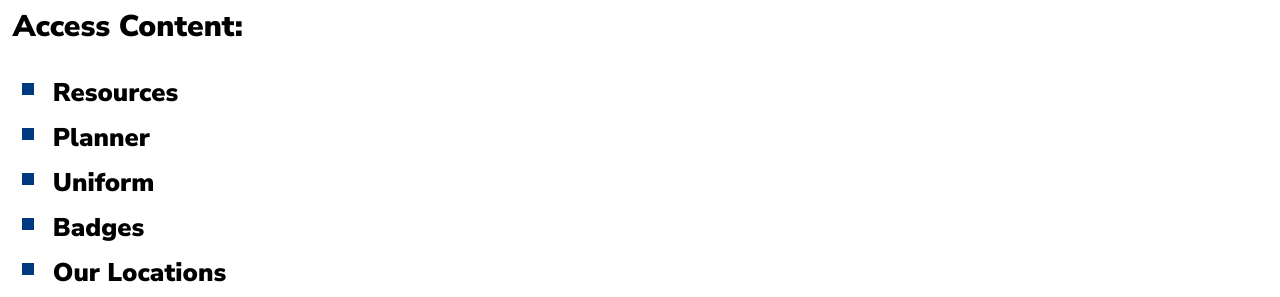
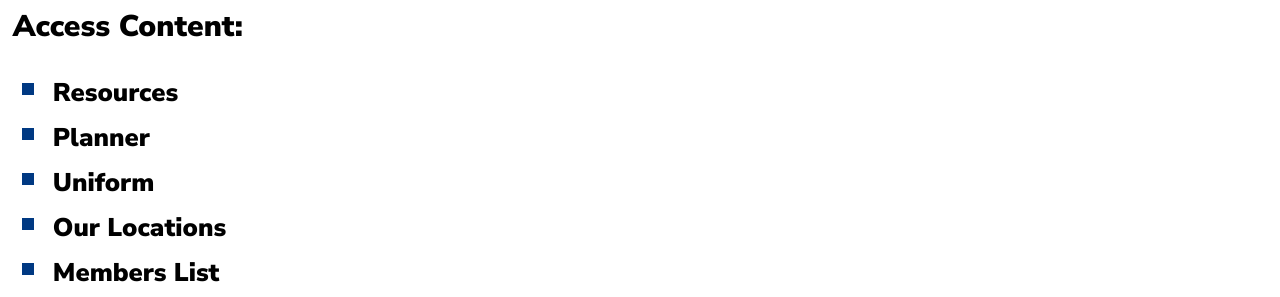
Before and after one commit to Salamander-Explorers/Website-Main, a plain HTML site: page members/home/index.html in a window 1280 px wide. Shown: the part 486-783 px from the top of the page. Drawn offline with Linux system fonts and the light colour scheme.

Commit message:
Remove Badges

```diff
--- a/members/home/index.html
+++ b/members/home/index.html
@@ -63,9 +63,6 @@
                 </li>
                 <li>
                     <a href="uniform/">Uniform</a>
-                </li>
-                <li>
-                    <a href="badges/">Badges</a>
                 </li>
                 <li>
                     <a href="locations/">Our Locations</a>
```
